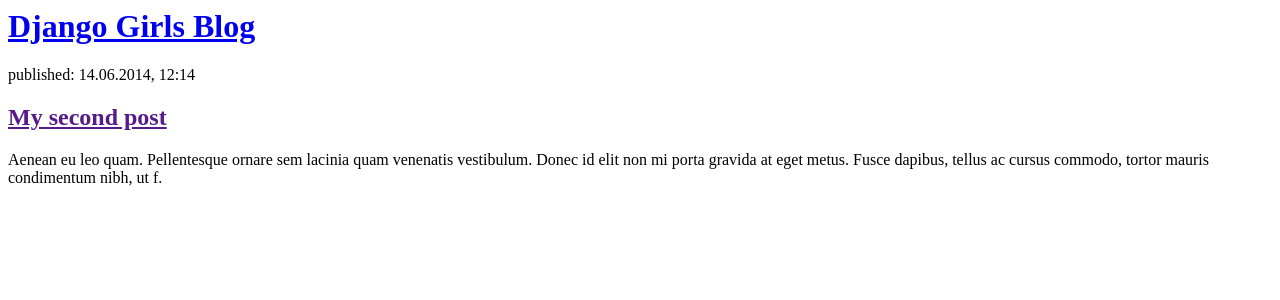
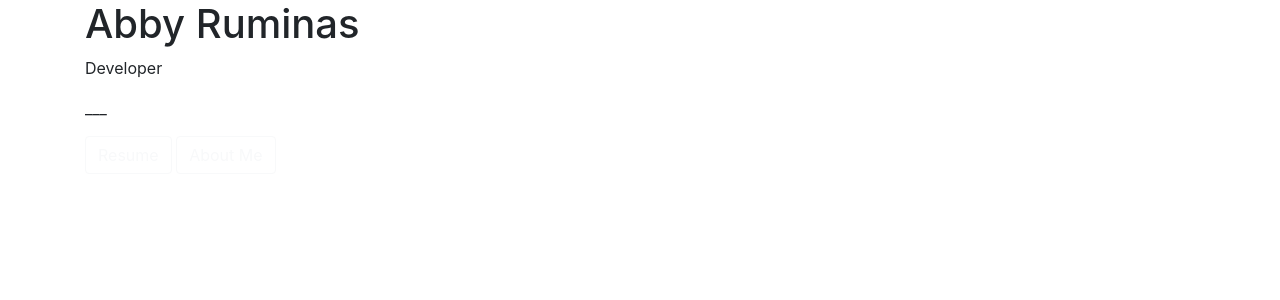
Before and after one commit to ahardin7/my-first-blog, a Django app: page / in a window 1280 px wide. Shown: the top 300 px of the page. Run offline with Django 3.2, Linux system fonts and the light colour scheme; some libraries are stand-ins or nearby versions.

Commit message:
changed eerything

```diff
--- /dev/null
+++ b/blog/templates/blog/base.html
@@ -0,0 +1,34 @@
+{% load static %}
+
+<head>
+    <title>Abby's blog</title>
+    <link href="//fonts.googleapis.com/css?family=Lobster&subset=latin,latin-ext" rel="stylesheet" type="text/css">
+    <link rel="stylesheet" href="//maxcdn.bootstrapcdn.com/bootstrap/4.1.3/css/bootstrap.min.css">
+    <link rel="stylesheet" href="{% static 'css/blog.css' %}">
+    <link href="https://fonts.googleapis.com/css?family=Julius+Sans+One" rel="stylesheet">
+</head>
+<body>
+    <div id="bg-fade"></div>
+        <!--<div class="page-header">
+            <h1 align="right"><a href="/"></a></h1>
+        </div>
+        <div class="content container">
+            <div class="row">
+                <div class="col-md-8">
+                {% block content %}
+                {% endblock %}
+                </div>
+            </div>
+        </div>
+    -->
+    <div class="content container">
+        <h1 class="myName">Abby Ruminas</h1>
+        <p class="subtext">Developer</p>
+        <p class="divLine">___</p>
+        <div>
+            <a class="btn btn-outline-light" href="{% static 'AbbyRuminasResume.pdf' %}"> Resume</a>
+            <a class="btn btn-outline-light" href="/About Me">About Me</a>
+        </div>
+    </div>
+    </body>
+</html>
--- a/blog/templates/blog/post_list.html
+++ b/blog/templates/blog/post_list.html
@@ -1,31 +1,13 @@
-<html>
-    <head>
-        <title>Abby's blog</title>
-    </head>
-    <body>
-        <div>
-            <h1><a href="/">Django Girls Blog</a></h1>
+{% extends 'blog/base.html' %}
+
+{% block content %}
+    {% for post in posts %}
+        <div class="post">
+            <div class="date">
+                {{ post.published_date }}
+            </div>
+            <h1><a href="{% url 'post_detail' pk=post.pk %}">{{ post.title }}</a></h1>
+            <p>{{ post.text|linebreaksbr }}</p>
         </div>
-
-        {% for post in posts %}
-    <div>
-        <p>published: {{ post.published_date }}</p>
-        <h2><a href="">{{ post.title }}</a></h2>
-        <p>{{ post.text|linebreaksbr }}</p>
-    </div>
-        {% endfor %}
-
-        <div>
-            <p>published: 14.06.2014, 12:14</p>
-            <h2><a href="">My second post</a></h2>
-            <p>Aenean eu leo quam. Pellentesque ornare sem lacinia quam venenatis vestibulum. Donec id elit non mi porta gravida at eget metus. Fusce dapibus, tellus ac cursus commodo, tortor mauris condimentum nibh, ut f.</p>
-        </div>
-    </body>
-</html>
-
-
-<!--{{ posts }}
-<p>published: 14.06.2014, 12:14</p>
-<h2><a href="">My first post</a></h2>
-<p>Aenean eu leo quam. Pellentesque ornare sem lacinia quam venenatis vestibulum. Donec id elit non mi porta gravida at eget metus. Fusce dapibus, tellus ac cursus commodo, tortor mauris condimentum nibh, ut fermentum massa justo sit amet risus.</p>
-{{ posts }} -->
+    {% endfor %}
+{% endblock %}
```
Also changed, not shown: blog/templates/blog/aboutme.html (added).
